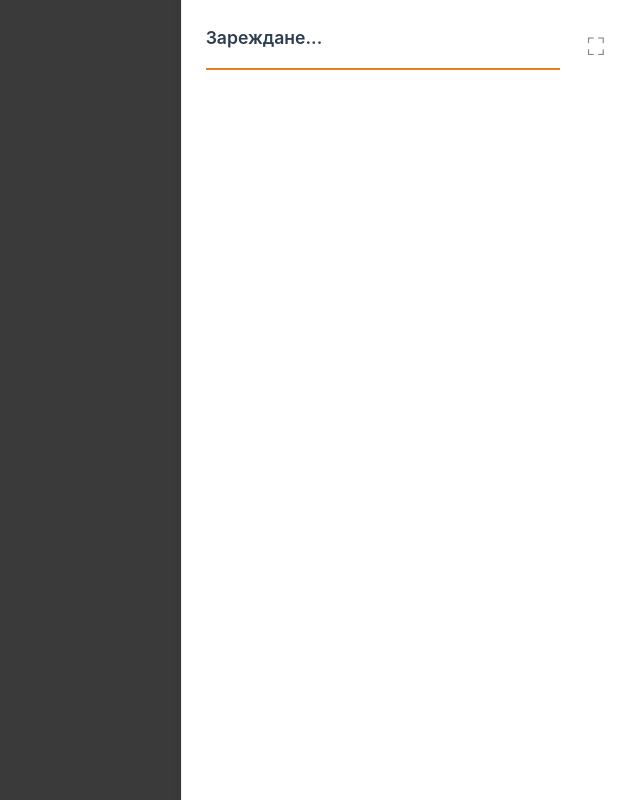
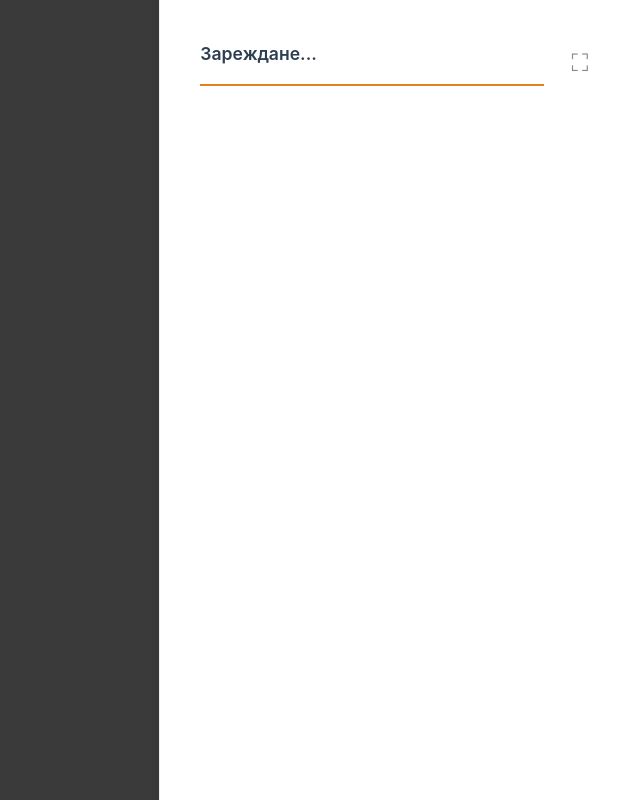
Before and after one commit to StefanStoyanov615/FMI-Prep-Platform, a plain HTML site: page practice.html in a window 1280 px wide. Shown: the whole page, without its empty margins (640-1280 px from the left). Drawn offline with Linux system fonts and the light colour scheme.

Commit message:
Increase padding in sheet box for improved layout and usability

```diff
--- a/css/style.css
+++ b/css/style.css
@@ -409,7 +409,7 @@
 .sheet-box {
     flex: 1;
     background: var(--bg-light);
-    padding: 1.5rem;
+    padding: 2.5rem;
     overflow-y: auto;
     border-left: 1px solid var(--border-color);
     display: flex;
```
